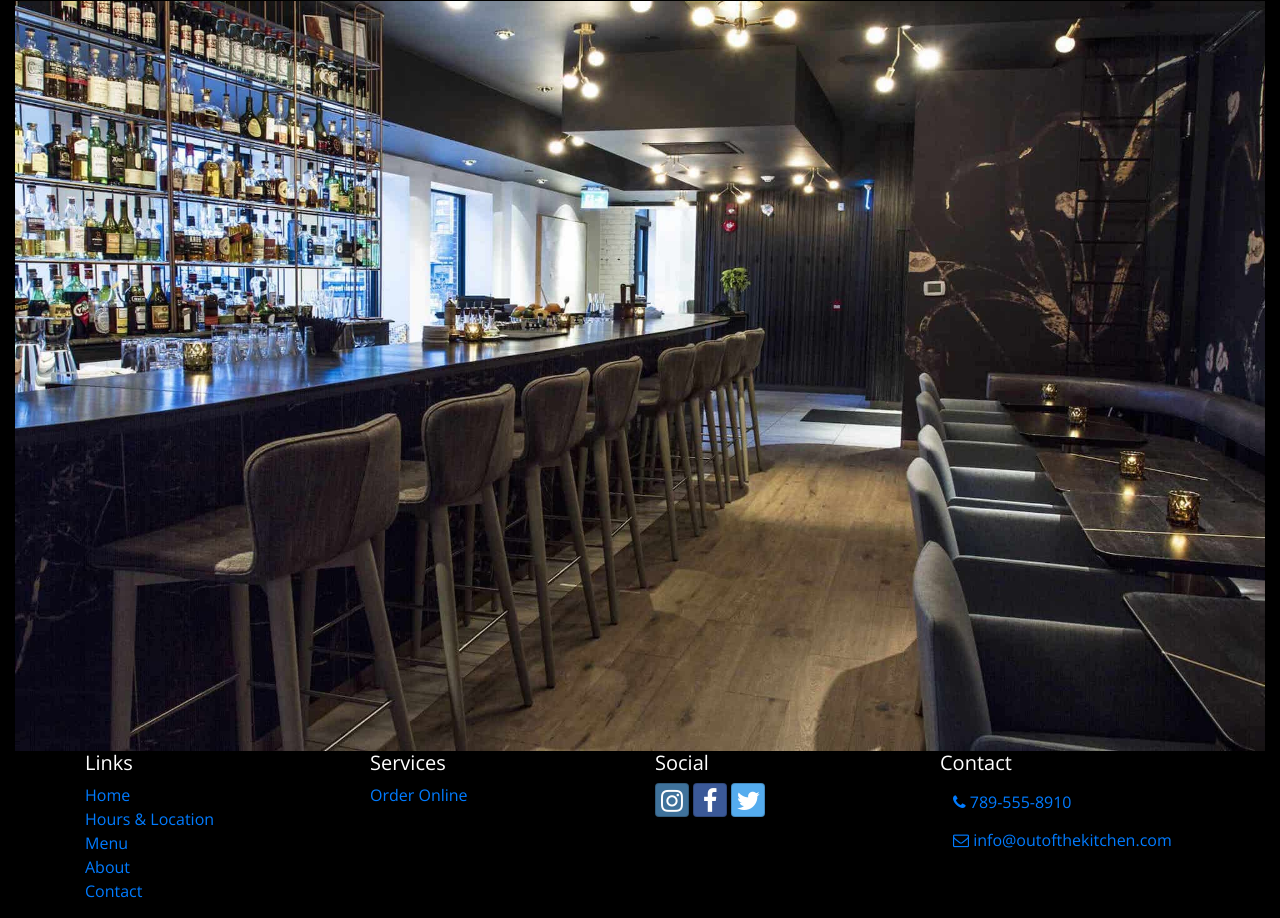
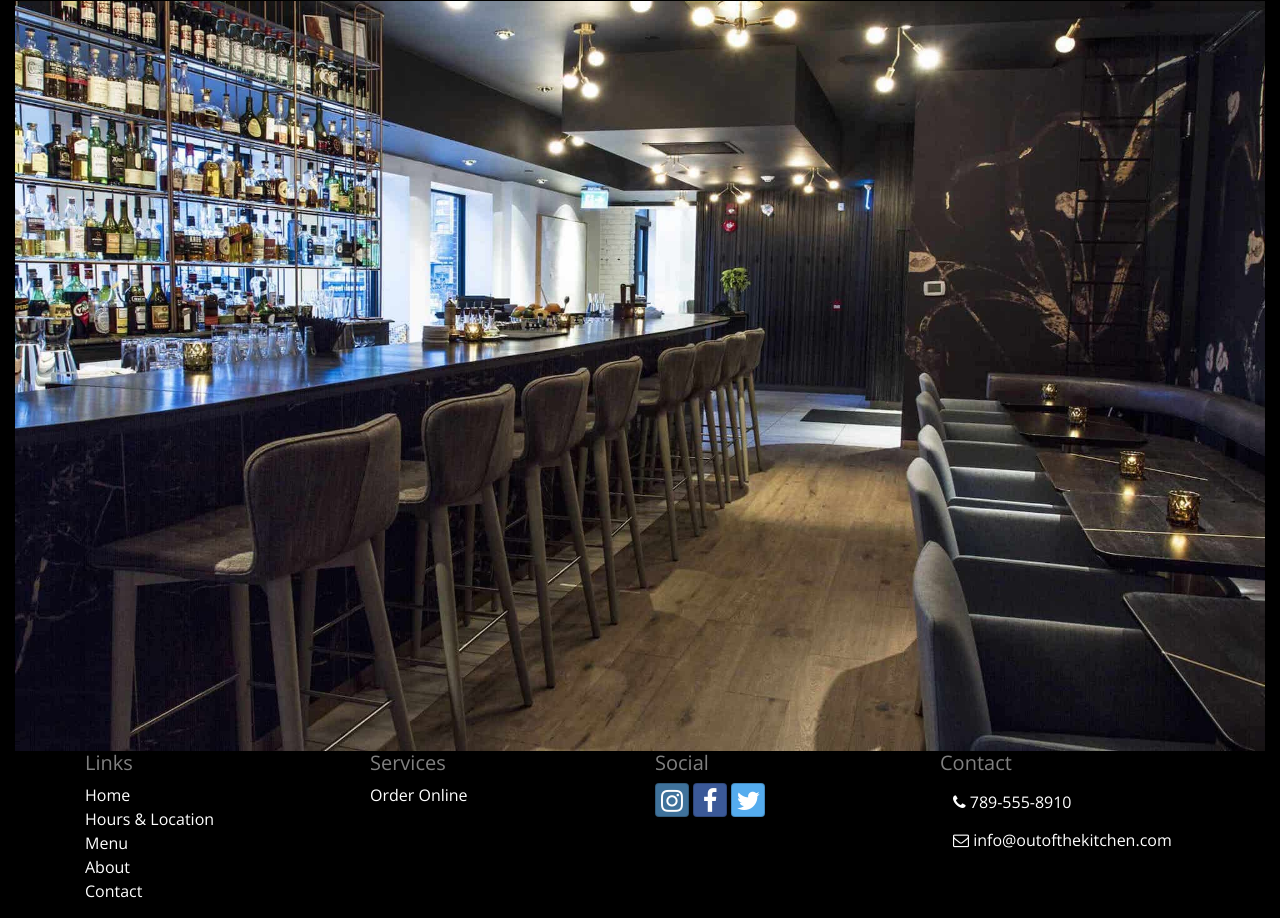
Before and after one commit to michaelcurran/out-of-the-kitchen, a website: page index.html in a window 1280 px wide. Shown: the part 1882-2800 px from the top of the page. Drawn offline with nearby package versions, Linux system fonts and the light colour scheme; a web font is replaced by a local one.

Commit message:
Update footer and Order Online styles

```diff
--- a/css/styles.scss
+++ b/css/styles.scss
@@ -46,3 +46,16 @@ h4 {
 footer {
     color: white;
 }
+footer {
+    a {
+        text-decoration: none;
+        color: white;
+    }
+    a:hover {
+        text-decoration: none;
+        color: rgb(184, 184, 184);
+    }
+    h5 {
+        color: gray;
+    }
+}
--- a/index.html
+++ b/index.html
@@ -57,7 +57,7 @@
                     </li>
                 </ul>
                 <span class="navbar-text ml-auto">
-                    <a role="botton" id="orderButton">
+                    <a role="botton" id="orderButton" class="btn btn-outline-light">
                         <i class="fa fa-credit-card"></i> <strong>Order Online</strong>
                     </a>
                 </span>
@@ -120,10 +120,10 @@
                 </div>
                 <div class="col-6 col-sm-3">
                     <h5>Contact</h5>
-                    <a role="button" class="btn btn-link" href="tel:+17895558910">
+                    <a role="button" class="btn" href="tel:+17895558910">
                         <i class="fa fa-phone"></i> 789-555-8910
                     </a><br>
-                    <a role="button" class="btn btn-link" href="mailto:info@outofthekitchen.com">
+                    <a role="button" class="btn" href="mailto:info@outofthekitchen.com">
                         <i class="fa fa-envelope-o"></i> info@outofthekitchen.com
                     </a>
                 </div>
```
Also changed, not shown: css/styles.css.
